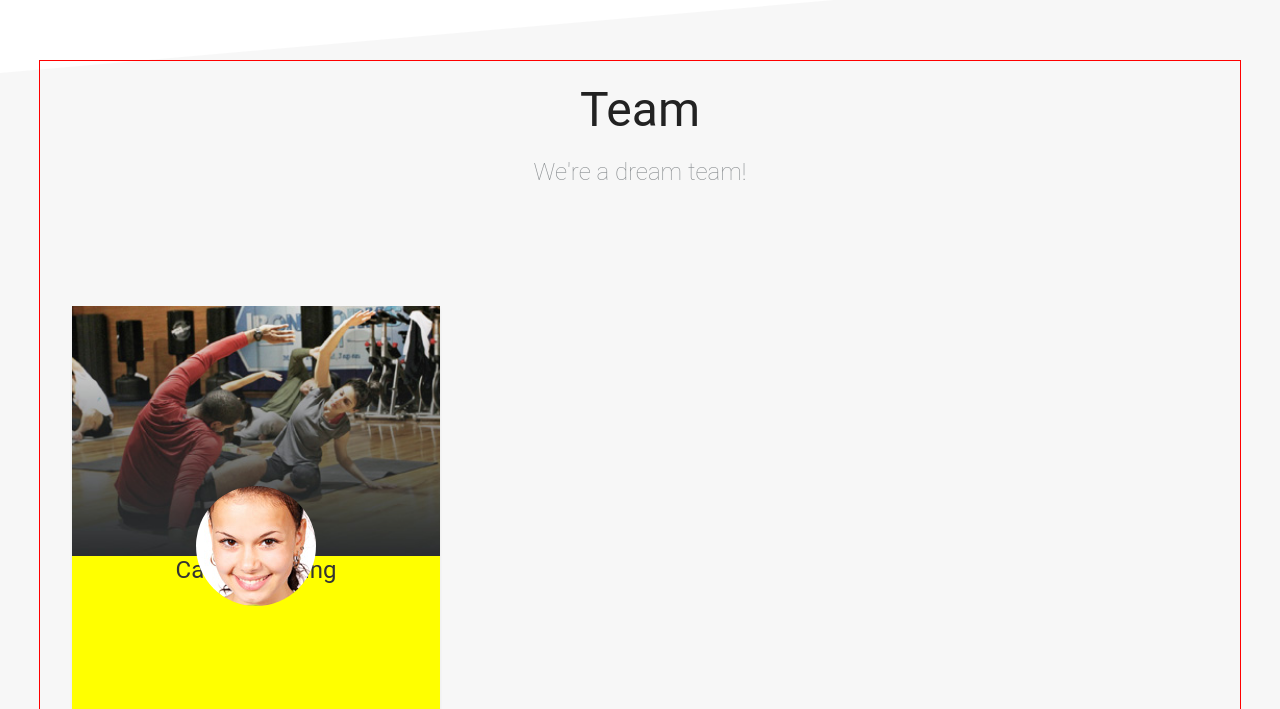
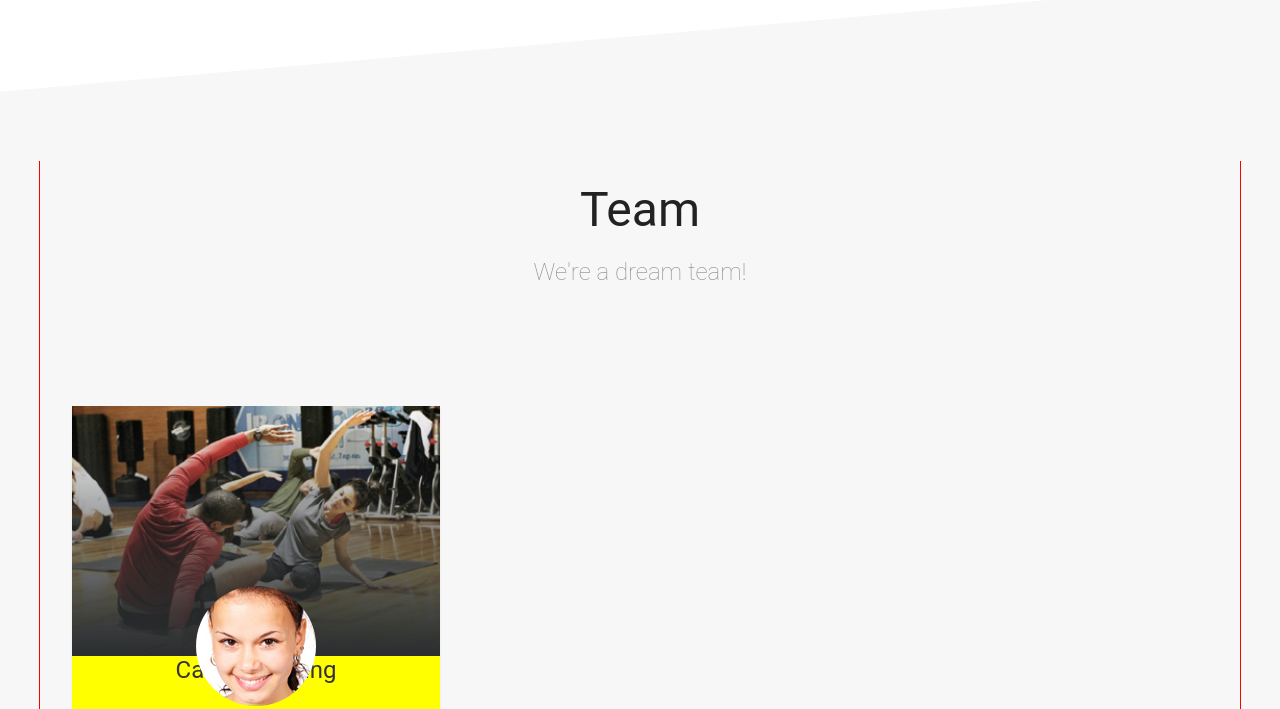
Before and after one commit to SergeyPie/template-cardio, a website: page index.html in a window 1280 px wide. Shown: the part 1494-2203 px from the top of the page. Drawn offline with Linux system fonts and the light colour scheme.

Commit message:
added skew block

```diff
--- a/index.html
+++ b/index.html
@@ -35,7 +35,7 @@
             </div>
         </div>
     </header>
-    <section class="first-section">
+    <section class="first-section center-xs">
         <h3 class="text fs30 fw200 white">Take care of your body</h3>
         <h1 class="text fs60 fw400 white">It's the only place you have to live. </h1>
     </section>
--- a/src/scss/_section-team.scss
+++ b/src/scss/_section-team.scss
@@ -1,19 +1,21 @@
 .section-team{
   background: #f7f7f7;
   position: relative;
-  z-index: -2;
+  margin-top: 200px;
+  padding-top: 0px;
+  // z-index: -2;
   &:before{
     background: white;
     bottom: 0;
     content: '';
     display: block;
-    height: 210px;
+    height: 250px;
     width: 100%;
     bottom: 100%;
     position: absolute;
-    transform: skewY(-5deg);
-    transform-origin: 100%;
-    z-index: -1;
+    background: linear-gradient(-5deg, #f7f7f7 50%, transparent 50.2%);
+
+    // z-index: -1;
   }
 }
 
```
Also changed, not shown: dist/css/main.min.css.
